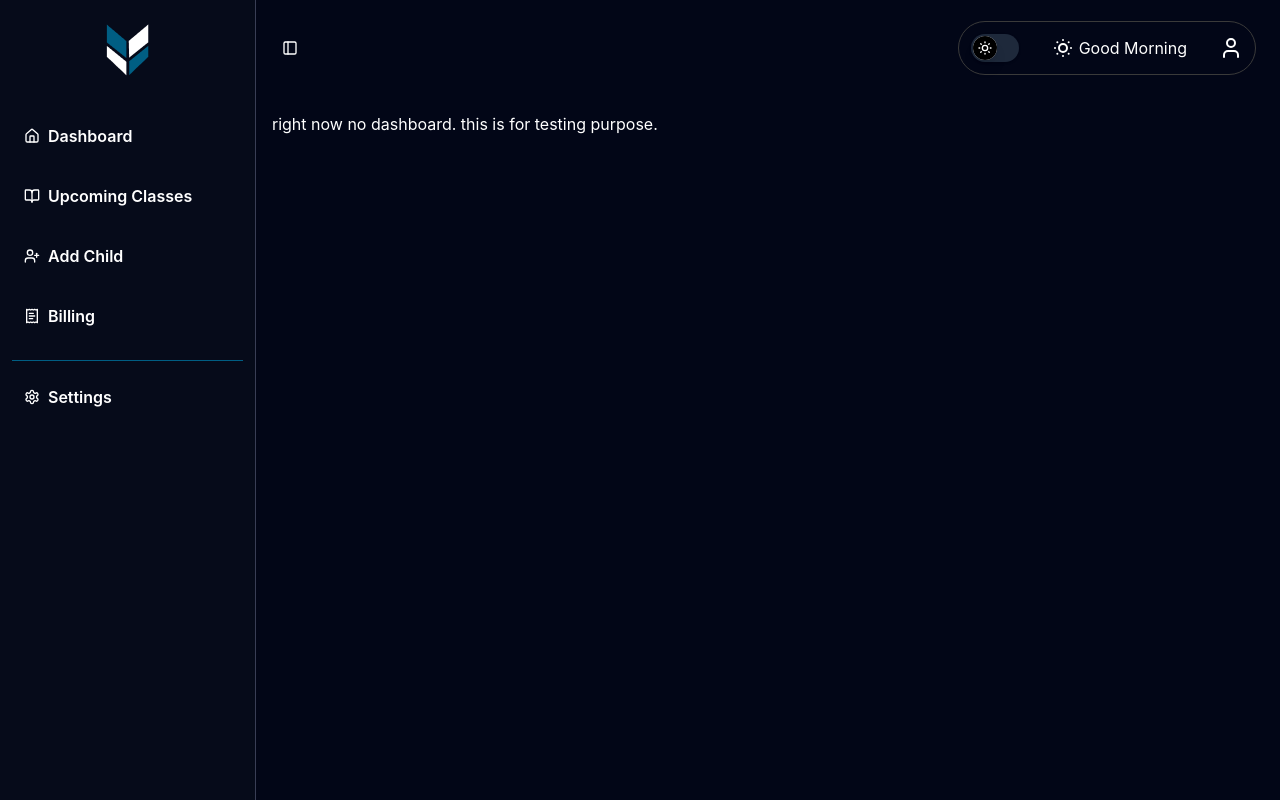
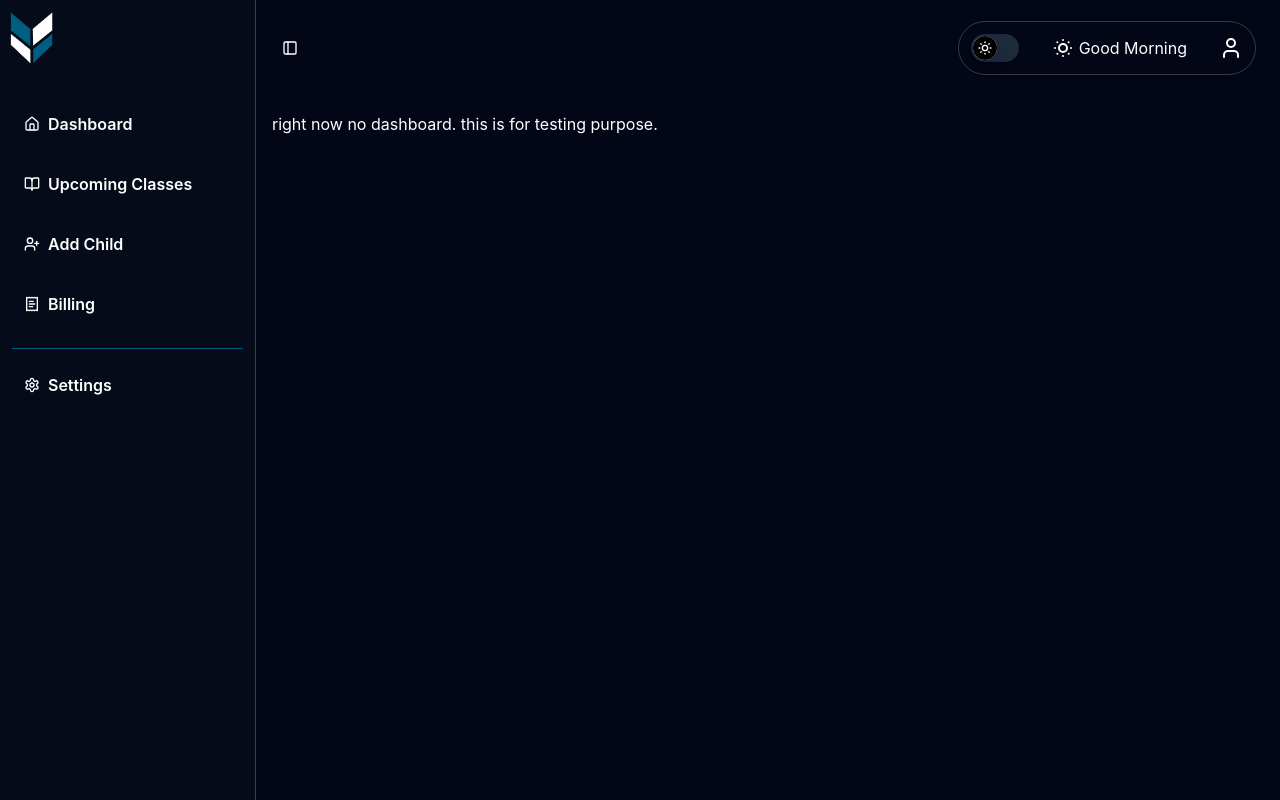
Before and after one commit to ILM-AI-LTD/ilm-ai-frontend, a Next.js app: page /parents/profile in a window 1280 px wide. Built offline with nearby package versions, Linux system fonts and the light colour scheme.

Commit message:
navbar icon shift left side

```diff
--- a/components/app-sidebar.tsx
+++ b/components/app-sidebar.tsx
@@ -235,17 +235,18 @@ export function AppSidebar({ ...props }: AppSidebarProps) {
     <Sidebar collapsible="icon" {...props} className=" border-r border-card-border-color">
       <SidebarHeader>
         {/* <TeamSwitcher teams={data.teams} /> */}
-        <div className="inline-flex gap-2 items-center mx-auto mt-3">
-          <CustomLogo
-            logoSrc="/ILM_AI_Logo_deep_blue.png"
+        {/* <div className=" gap-2 items-center mx-auto mt-3"> */}
+        {/* <div> */}
+        <CustomLogo
+          logoSrc="/ILM_AI_Logo_deep_blue.png"
 
-          />
-          {/* {open && (
+        />
+        {/* {open && (
             <p className="animate-fade-slide-in font-bold text-[min(10vw,32px)]">
               ILM AI
             </p>
           )} */}
-        </div>
+        {/* </div> */}
       </SidebarHeader>
 
       <SidebarContent >
```
